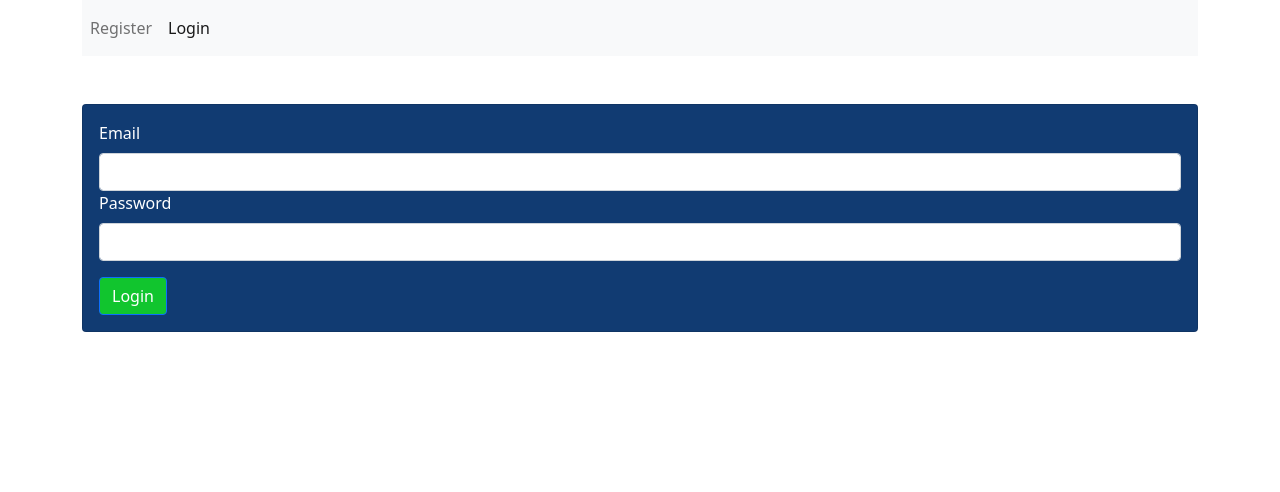
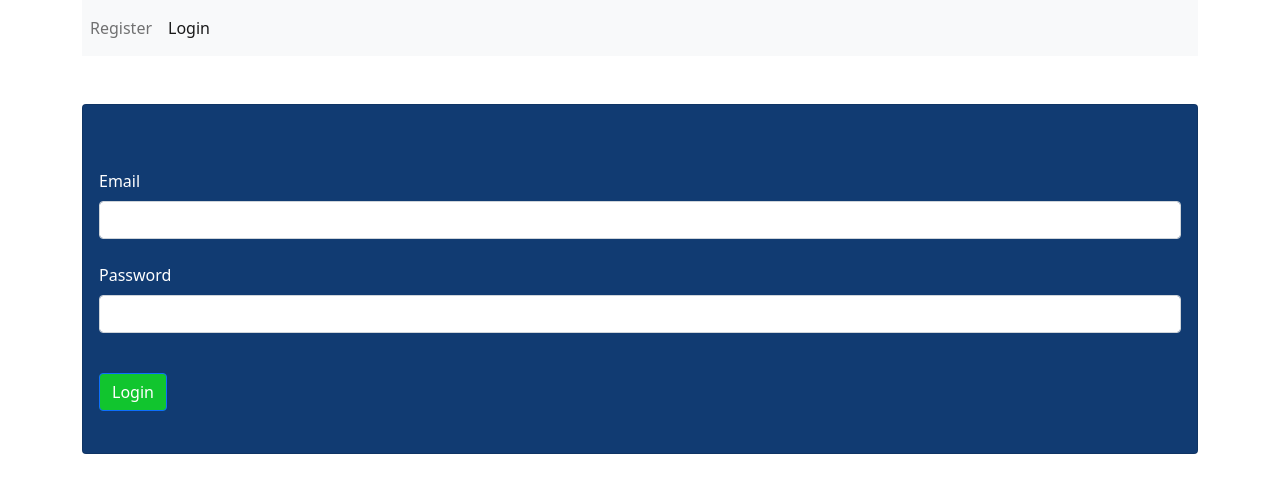
Before and after one commit to jonasa64/examen-react, a React (Create React App) app: page /login in a window 1280 px wide. Shown: the top 492 px of the page. Built offline with nearby package versions, Linux system fonts and the light colour scheme.

Commit message:
Style changes to loin component

```diff
--- a/src/components/user/Login.js
+++ b/src/components/user/Login.js
@@ -31,20 +31,20 @@ class Login extends Component {
             return <Redirect to="/invtaions"/>
         }
         return (
-            <div className="card mt-5">
-                <div className="card-body">
+            <div className="card mt-5 login">
+                <div className="card-body mt-5">
                     <form onSubmit={this.onSubmitHandler.bind(this)}>
-                        <div className="mb3">
+                        <div className="mb-4">
                             <label className="form-label" htmlFor="email">Email</label>
                             <input className='form-control' type="email" id="email" value={this.state.email}
                                    onChange={this.onChangeEmailHandler.bind(this)}/>
                         </div>
-                        <div className="mb3">
+                        <div className="mb-4">
                             <label className="form-label" htmlFor="password">Password</label>
                             <input className='form-control' type="password" id="password" value={this.state.password}
                                    onChange={this.onChangePasswordHandler.bind(this)}/>
                         </div>
-                        <button className="btn btn-primary mt-3" type="submit">Login</button>
+                        <button className="btn btn-primary mt-3 " type="submit">Login</button>
                     </form>
                 </div>
             </div>
--- a/src/index.css
+++ b/src/index.css
@@ -46,3 +46,7 @@ code {
   color: #000000 !important;
   border: none !important;
 }
+
+.login{
+  height: 350px;
+}
```
